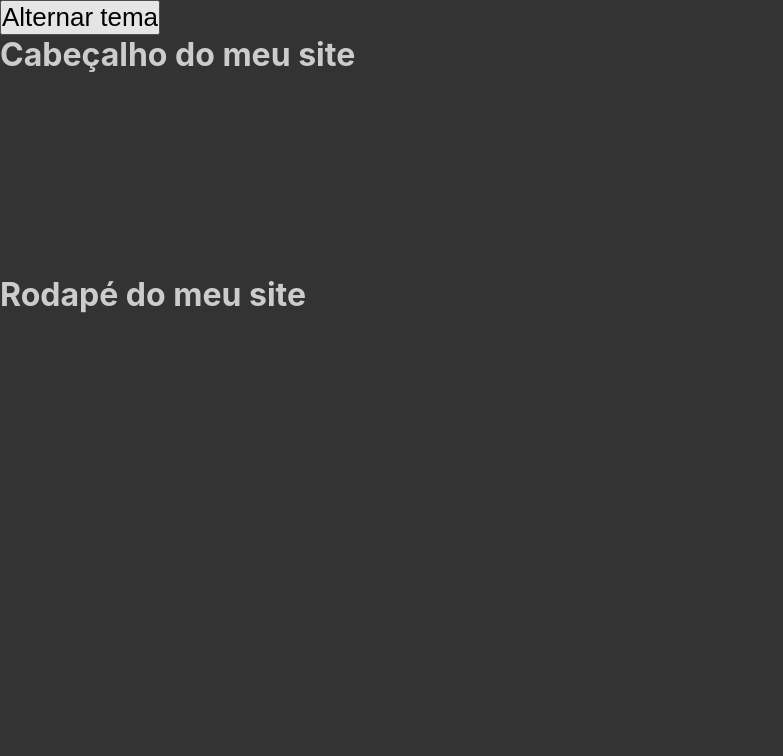
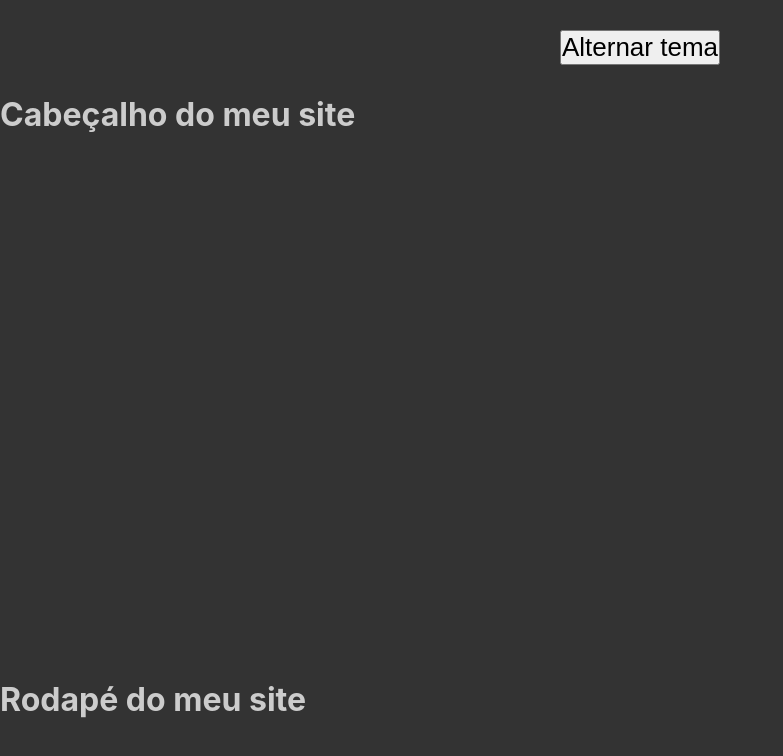
Before and after one commit to fkbral/webfullstack-react, a React (Vite) app in the folder exercicios/01_projeto_react/: page / in a window 1280 px wide. Shown: the top 756 px of the page, without its empty margins (0-783 px from the left). Built offline with nearby package versions, Linux system fonts and the light colour scheme.

Commit message:
feat: aula 06 - estilizações do componente com tema

```diff
--- a/exercicios/01_projeto_react/src/components/06_ThemedContainer/Header/styles.css
+++ b/exercicios/01_projeto_react/src/components/06_ThemedContainer/Header/styles.css
@@ -1,5 +1,6 @@
 .themed-header {
   min-height: 30vh;
+  flex: 1;
 }
 
 .light {
--- a/exercicios/01_projeto_react/src/components/06_ThemedContainer/styles.css
+++ b/exercicios/01_projeto_react/src/components/06_ThemedContainer/styles.css
@@ -1,5 +1,12 @@
 .themed-container {
   min-height: 100vh;
+  display: flex;
+  flex-flow: column wrap;
+}
+
+.themed-container button {
+  max-width: 200px;
+  margin: 30px auto;
 }
 
 .light {
```
